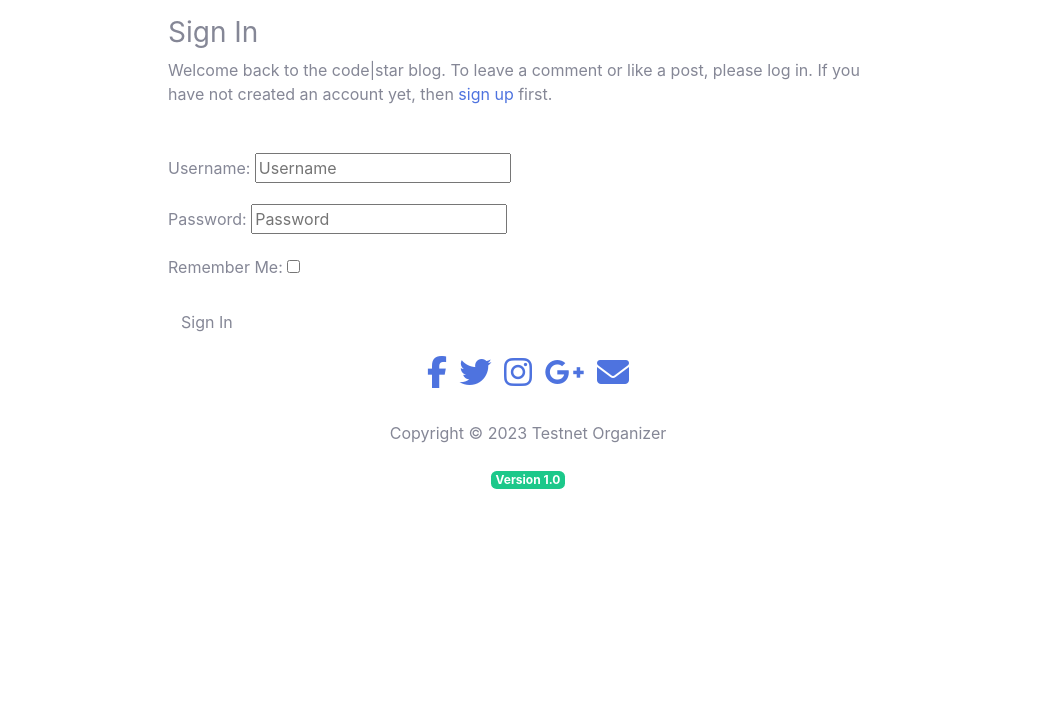
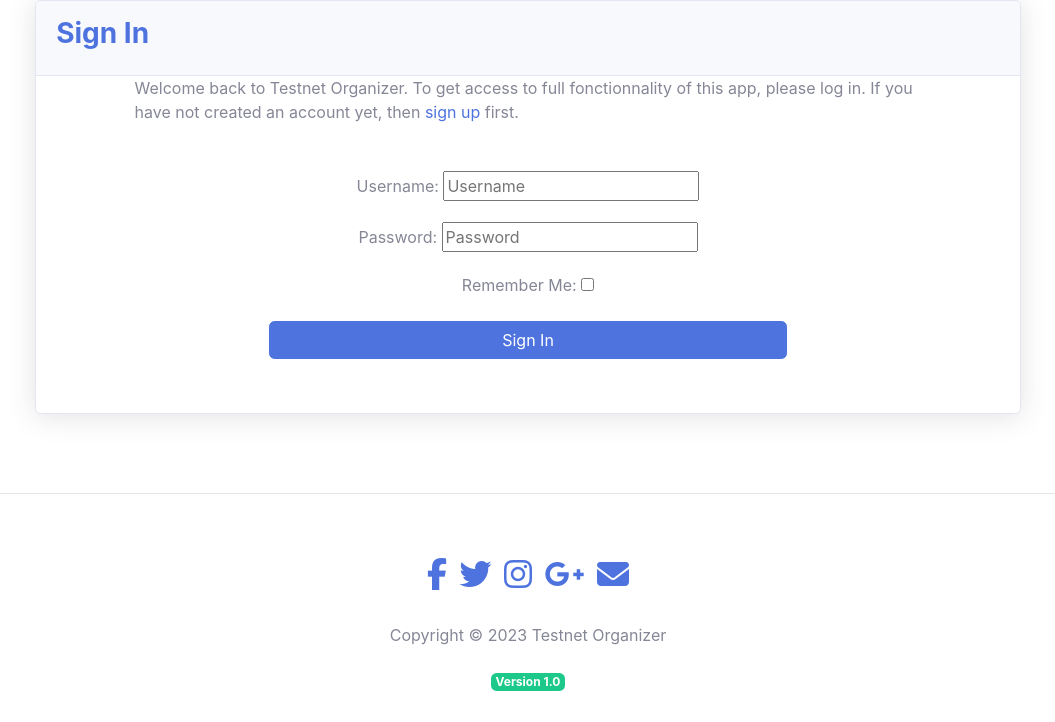
Before and after one commit to Code-Institute-Submissions/artontray-PROJECT4, a Django app: page /accounts/login/ in a window 1280 px wide. Shown: the part 106-828 px from the top of the page, without its empty margins (112-1167 px from the left). Before the commit the page ends 595 px from the top, so only its background shows below. Run offline with Django 3.2, Linux system fonts and the light colour scheme; some libraries are stand-ins or nearby versions.

Commit message:
Editing login and logout display to get the same design as the main website

```diff
--- a/templates/account/login.html
+++ b/templates/account/login.html
@@ -1,23 +1,34 @@
-{% extends "base.html" %}
+{% extends "../base.html" %}
 
 {% load i18n %}
-{% load account socialaccount %}
+
 
 {% block head_title %}{% trans "Sign In" %}{% endblock %}
 
 {% block content %}
+{% load crispy_forms_tags %}
 
-<div class="container">
-  <div class="row">
-    <div class="col-md-8 mt-3 offset-md-2">
-      <h3>{% trans "Sign In" %}</h3>
+<div class="row padding-10-pourcent-left-right">
 
-      <p>{% blocktrans %}Welcome back to the code|star blog. To leave a comment or like a post, please log in. If you
+  <div class="col-xl-12 col-md-12">
+    <div class="card shadow h-100 mb-4">
+
+      <div class="card-header py-3">
+        <h6 class="h3 font-weight-bold text-primary">Sign In</h6>
+      </div>
+
+      <div class="row padding-10-pourcent-left-right">
+
+        <div class="col-xl-12 col-md-12">
+          <p>{% blocktrans %}Welcome back to Testnet Organizer. To get access to full fonctionnality of this app,
+             please log in. If you
             have not created an account yet, then <a class="link" href="{{ signup_url }}">sign up</a>
             first.{% endblocktrans %}</p>
+
         </div>
       </div>
-  <div class="row">
+
+      <div class="row align-center">
         <div class="col-md-8 mt-3 offset-md-2">
           <form class="login" method="POST" action="{% url 'account_login' %}">
             {% csrf_token %}
@@ -25,9 +36,29 @@
             {% if redirect_field_value %}
             <input type="hidden" name="{{ redirect_field_name }}" value="{{ redirect_field_value }}" />
             {% endif %}
-        <button class="btn btn-signup right" type="submit">{% trans "Sign In" %}</button>
+
+
+            <div class="row padding-10-pourcent-left-right">
+
+              <div class="col-xl-12 col-md-12">
+                <button type="submit" class="btn btn-primary btn-block ">{% trans "Sign In" %}</button>
+              </div>
+            </div>
+
+
+
           </form>
         </div>
       </div>
     </div>
+  </div>
+</div>
+
+<br>
+<br>
+<hr>
+<br>
+<br>
+
+
 {% endblock %}
```
Also changed, not shown: templates/account/logout.html (+48 -4 lines). Lines whose indentation alone changed are shown as unchanged.
